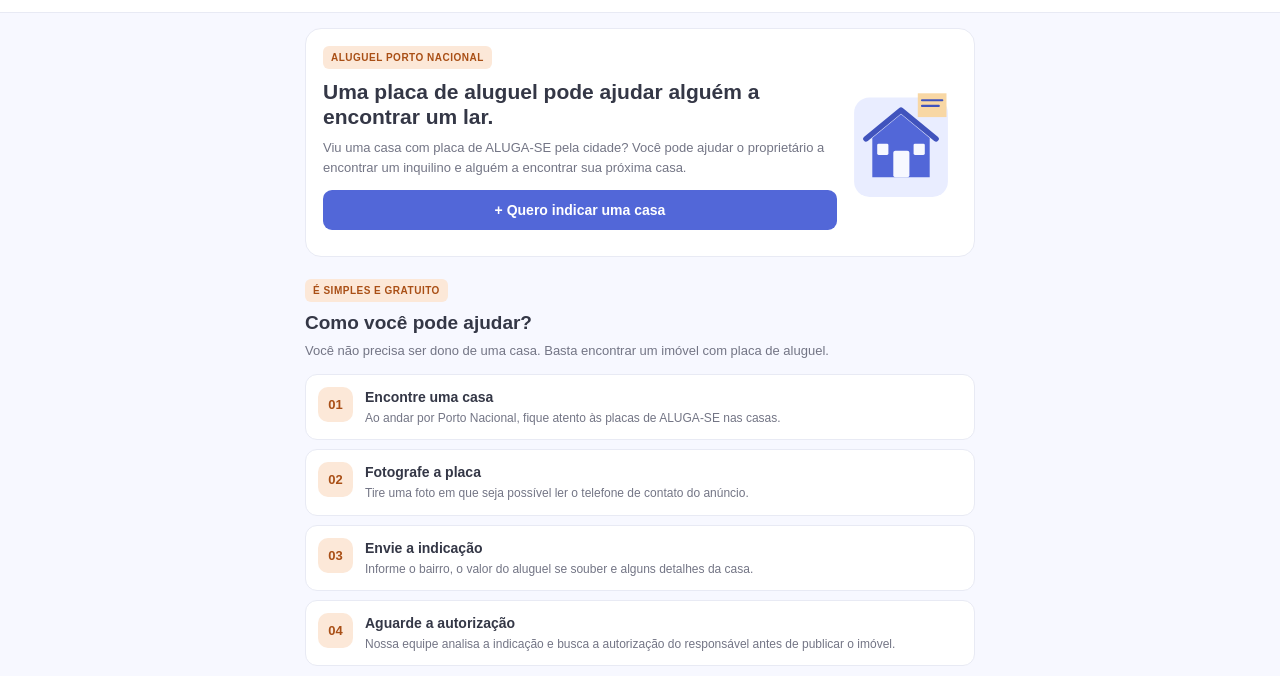
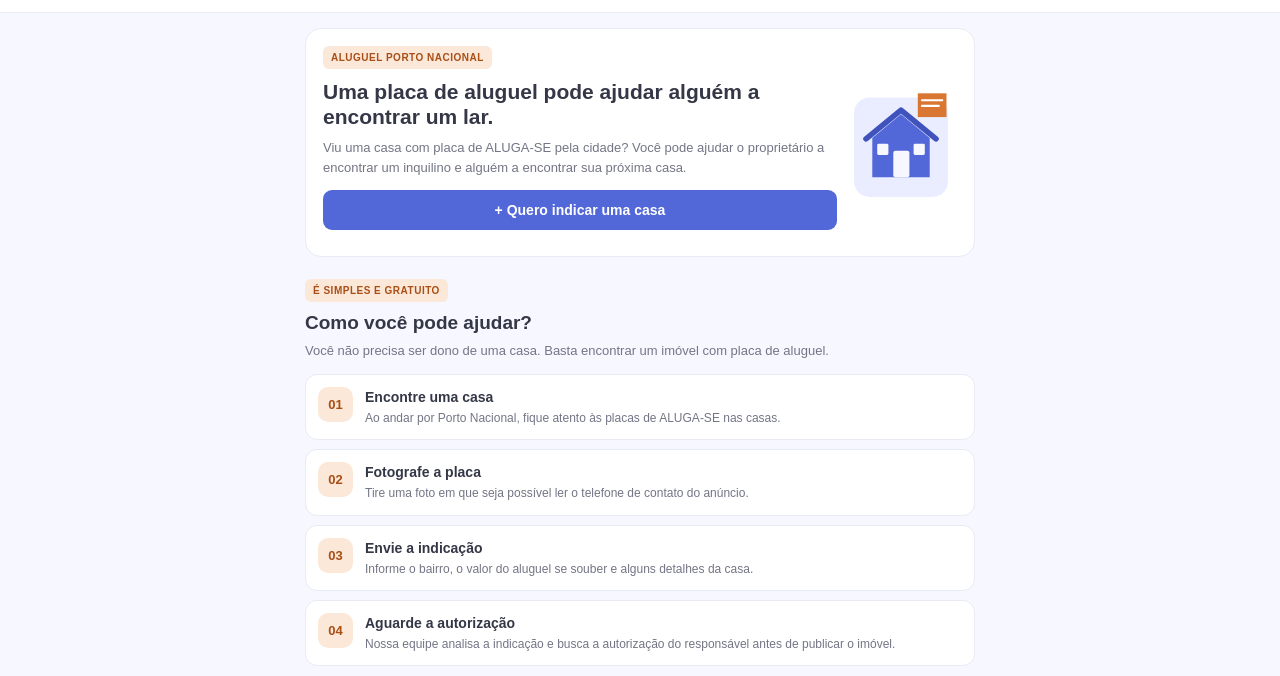
Before and after one commit to BiancaMartins032/aluguel-porto-nacional, a plain HTML site: page index.html in a window 1280 px wide. Shown: the part 60-736 px from the top of the page. Drawn offline with nearby package versions, Linux system fonts and the light colour scheme; no server answers.

Commit message:
Update index.html

```diff
--- a/index.html
+++ b/index.html
@@ -552,8 +552,8 @@
         <rect x="69" y="101" width="23" height="38" rx="3" fill="#F7F8FF"/>
         <rect x="46" y="91" width="16" height="16" rx="2" fill="#F7F8FF"/>
         <rect x="98" y="91" width="16" height="16" rx="2" fill="#F7F8FF"/>
-        <path d="M104 19 H145 V53 H104 Z" fill="#F8D7A4"/>
-        <path d="M110 29 H139 M110 37 H134" stroke="#4053BD" stroke-width="3" stroke-linecap="round"/>
+        <path d="M104 19 H145 V53 H104 Z" fill="#D97732"/>
+        <path d="M110 29 H139 M110 37 H134" stroke="#FFFFFF" stroke-width="3" stroke-linecap="round"/>
       </svg>
     </div>
   </section>
```
